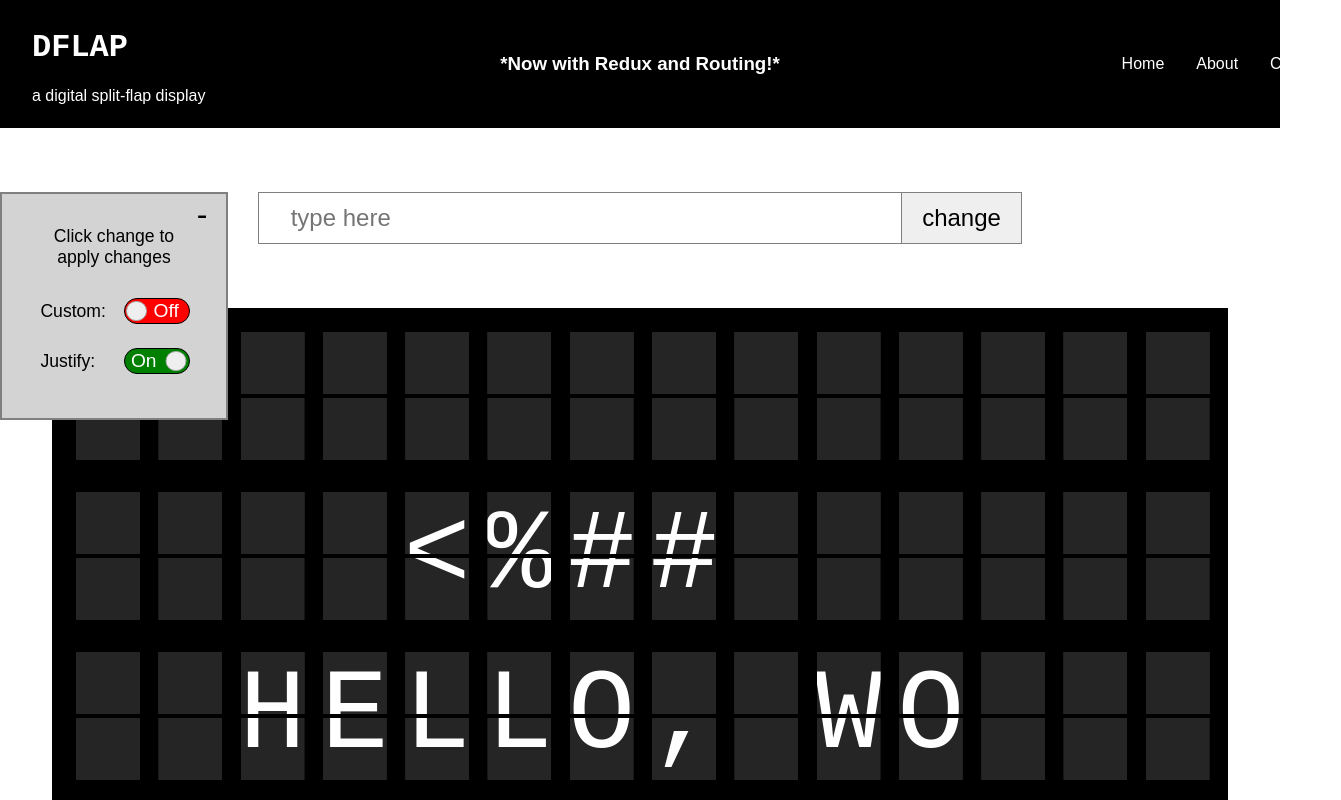
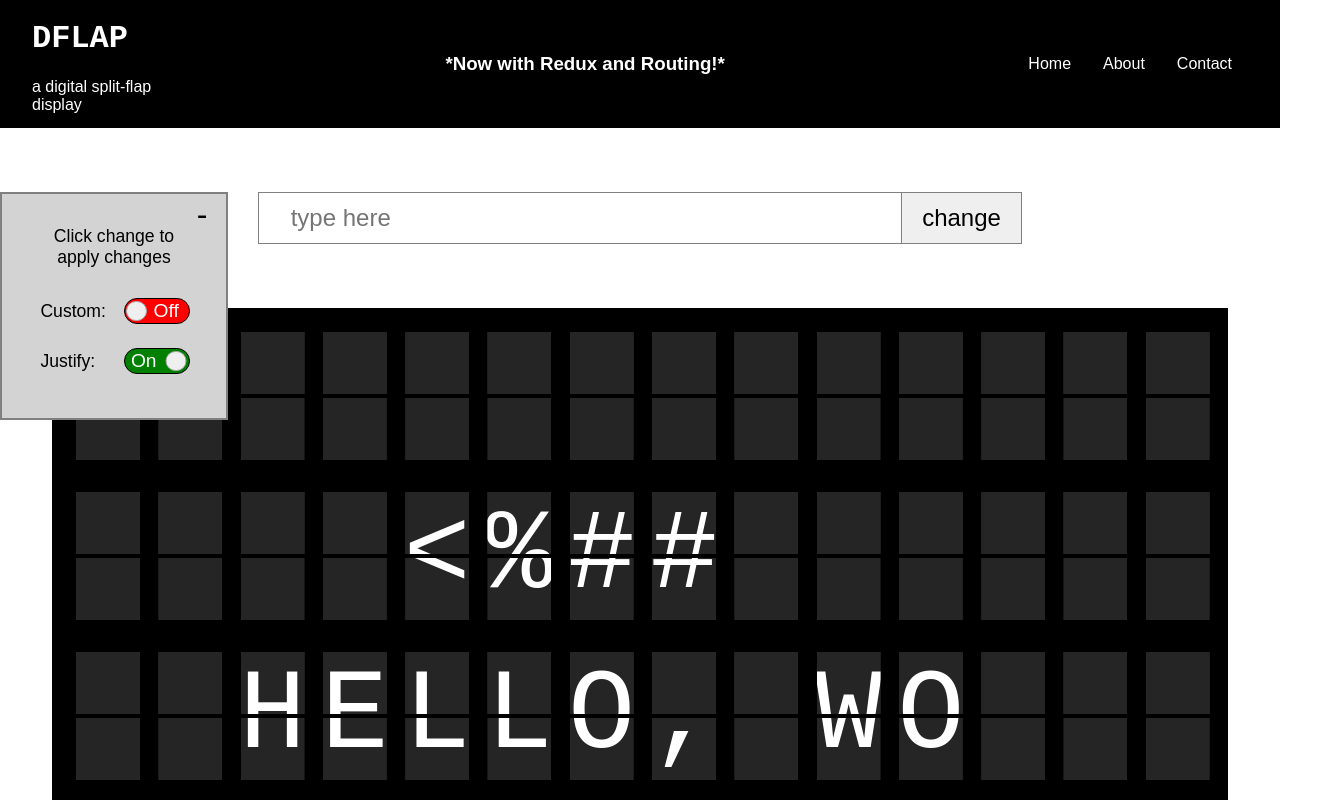
Before and after one commit to juanmcol/dflap, a React (Vite) app: page / in a window 1280 px wide. Shown: the top 800 px of the page, 1341 px wide, since content can reach past the window. Built offline with nearby package versions, Linux system fonts and the light colour scheme.

Commit message:
Nav bar's width no longer adds white space. Change button hover, display a pointer cursor.

```diff
--- a/src/styles/AppPage.css
+++ b/src/styles/AppPage.css
@@ -31,7 +31,6 @@ header {
   }
 
   nav {
-    width: 15%;
     text-decoration: none;
 
     ul {
@@ -69,6 +68,9 @@ main {
       height: 3.24rem;
       width: 10%;
       border: 1px solid gray;
+    }
+    #change-button:hover {
+      cursor: pointer;
     }
   }
 
```
